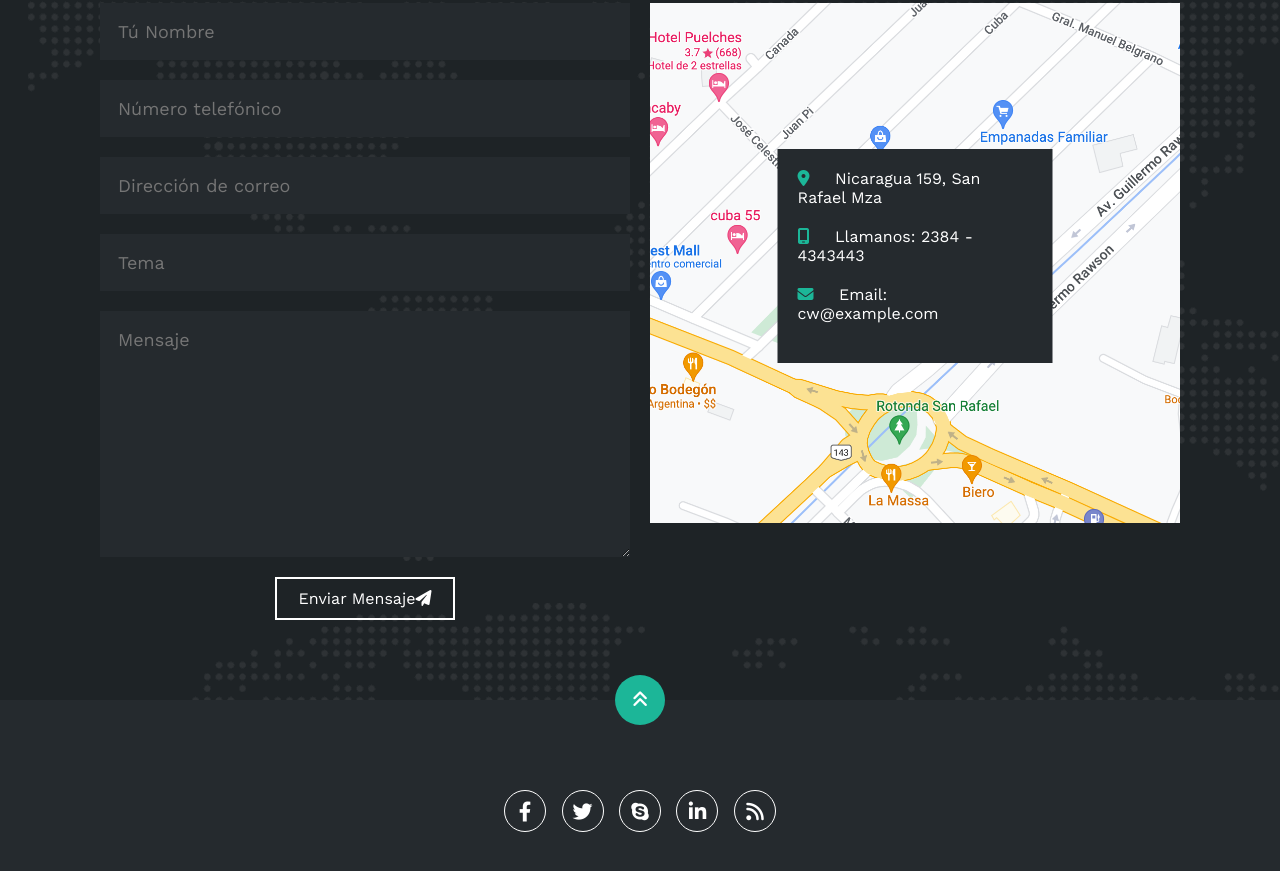
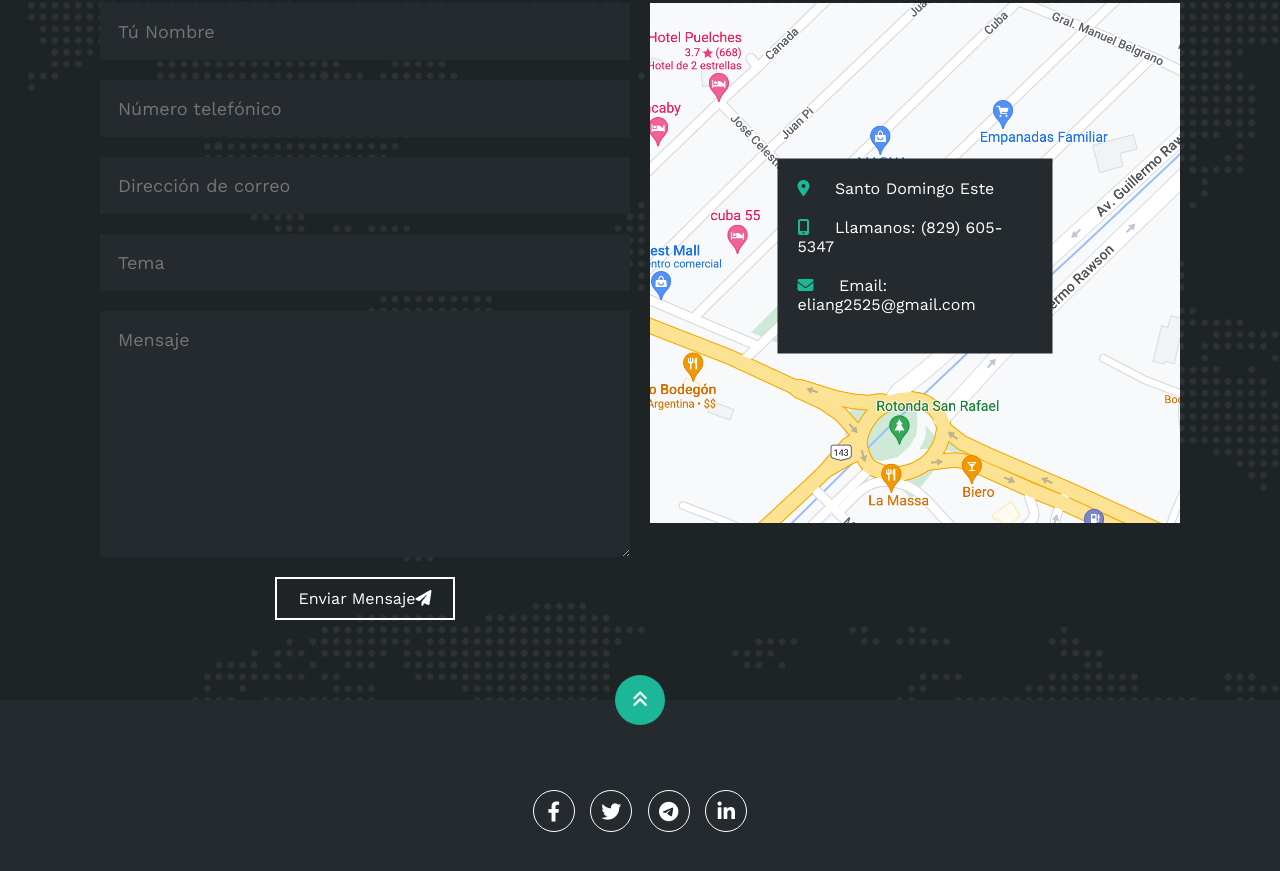
Before and after one commit to ElianG25/portafolio, a plain HTML site: page index.html in a window 1280 px wide. Shown: the part 2935-3806 px from the top of the page. Drawn offline with nearby package versions, Linux system fonts and the light colour scheme.

Commit message:
Update index.html

```diff
--- a/index.html
+++ b/index.html
@@ -376,15 +376,15 @@
                         <ul>
                             <li>
                                 <i class="fa-solid fa-location-dot"></i>
-                                Nicaragua 159, San Rafael Mza
+                                Santo Domingo Este
                             </li>
                             <li>
                                 <i class="fa-solid fa-mobile-screen"></i>
-                                Llamanos: 2384 - 4343443
+                                Llamanos: (829) 605-5347
                             </li>
                             <li>
                                 <i class="fa-solid fa-envelope"></i>
-                                Email: cw@example.com
+                                Email: eliang2525@gmail.com
                             </li>
                         </ul>
                     </div>
@@ -399,11 +399,10 @@
             <i class="fa-solid fa-angles-up"></i>
         </a>
         <div class="redes">
-            <a href="#"><i class="fa-brands fa-facebook-f"></i></a>
-            <a href="#"><i class="fa-brands fa-twitter"></i></a>
-            <a href="#"><i class="fa-brands fa-skype"></i></a>
-            <a href="#"><i class="fa-brands fa-linkedin-in"></i></a>
-            <a href="#"><i class="fa-solid fa-rss"></i></a>
+            <a href="https://fb.me/ElianGomez25"><i class="fa-brands fa-facebook-f"></i></a>
+            <a href="https://twitter.com/elianstylerd"><i class="fa-brands fa-twitter"></i></a>
+            <a href="https://t.me/Ztyl3"><i class="fa-brands fa-telegram"></i></a>
+            <a href="https://www.linkedin.com/in/elian-gomez/"><i class="fa-brands fa-linkedin-in"></i></a>
         </div>
     </footer>
 
```
